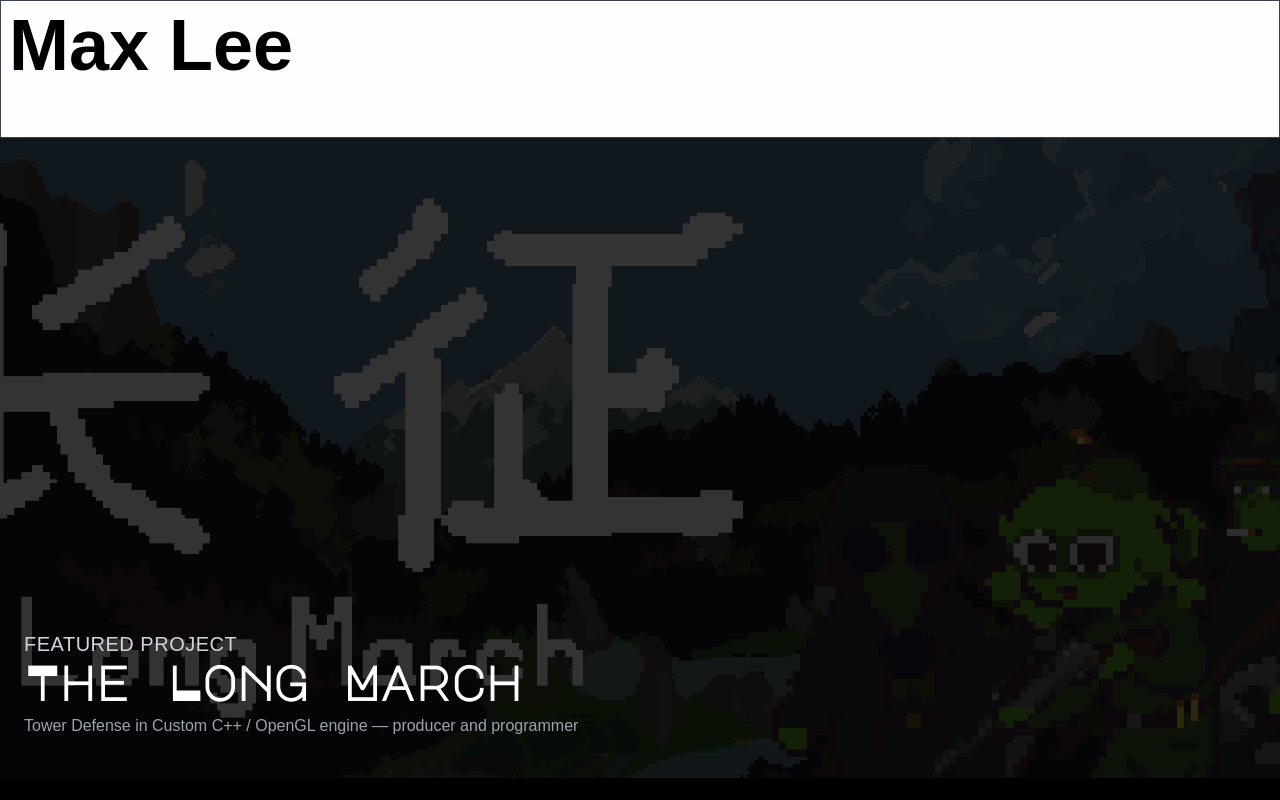
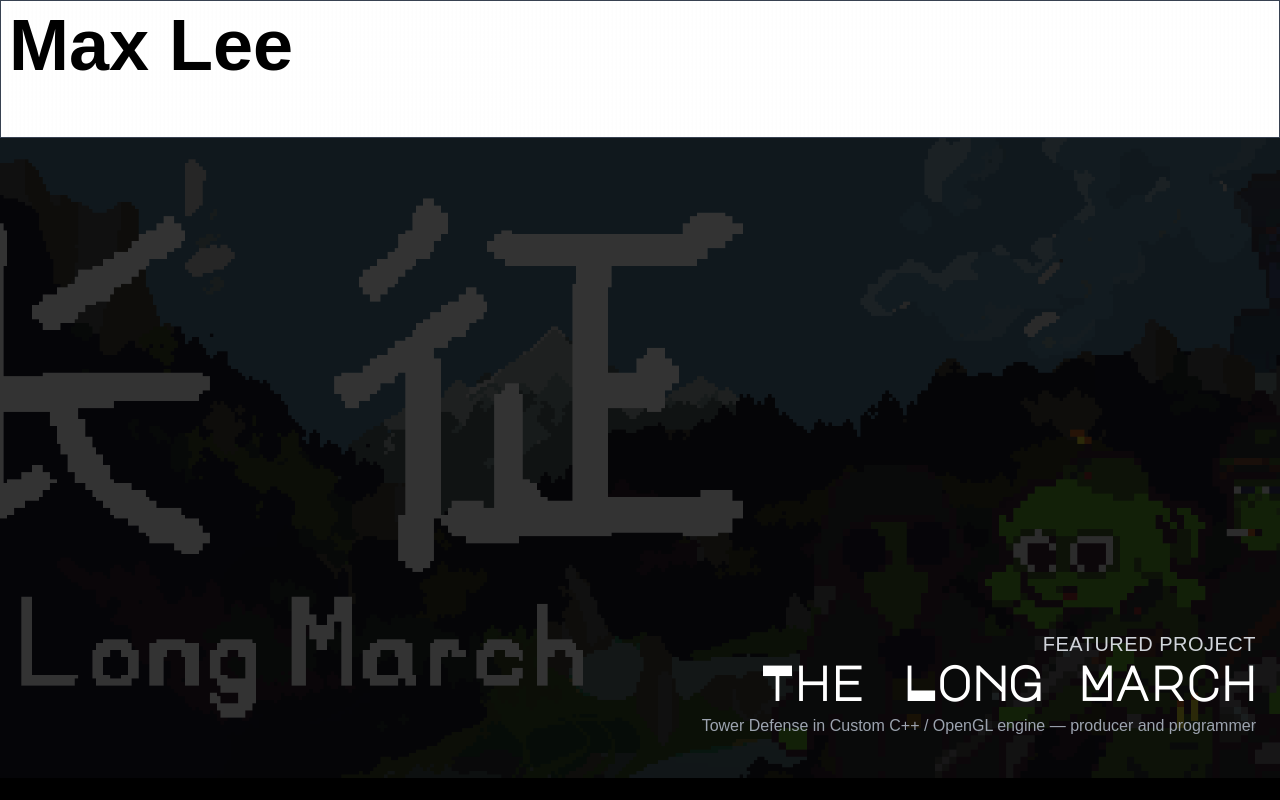
Before and after one commit to maxlee2006/maxlee2006.github.io, a Next.js app: page / in a window 1280 px wide. Shown: the top 800 px of the page. Built offline with nearby package versions, Linux system fonts and the light colour scheme; a web font is replaced by a local one.

Commit message:
moved lomgermarch text to right side

```diff
--- a/pages/index.tsx
+++ b/pages/index.tsx
@@ -109,7 +109,7 @@ export default function Home() {
                   backgroundSize: 'cover',
                   backgroundPosition: 'center',
                 }}
-                className="group relative z-10 flex w-full min-h-[12rem] md:min-h-[40rem] flex-col justify-end bg-black/20 px-6 py-10 text-left text-white gap-4 transition hover:bg-white/10"
+                className="group relative z-10 flex w-full min-h-[12rem] md:min-h-[40rem] flex-col justify-end bg-black/20 px-6 py-10 text-right text-white gap-4 transition hover:bg-white/10"
             >
                 <div className="absolute inset-0 bg-black/80 transition-colors group-hover:bg-black/50 duration-200 ease-linear"></div>
 
```
